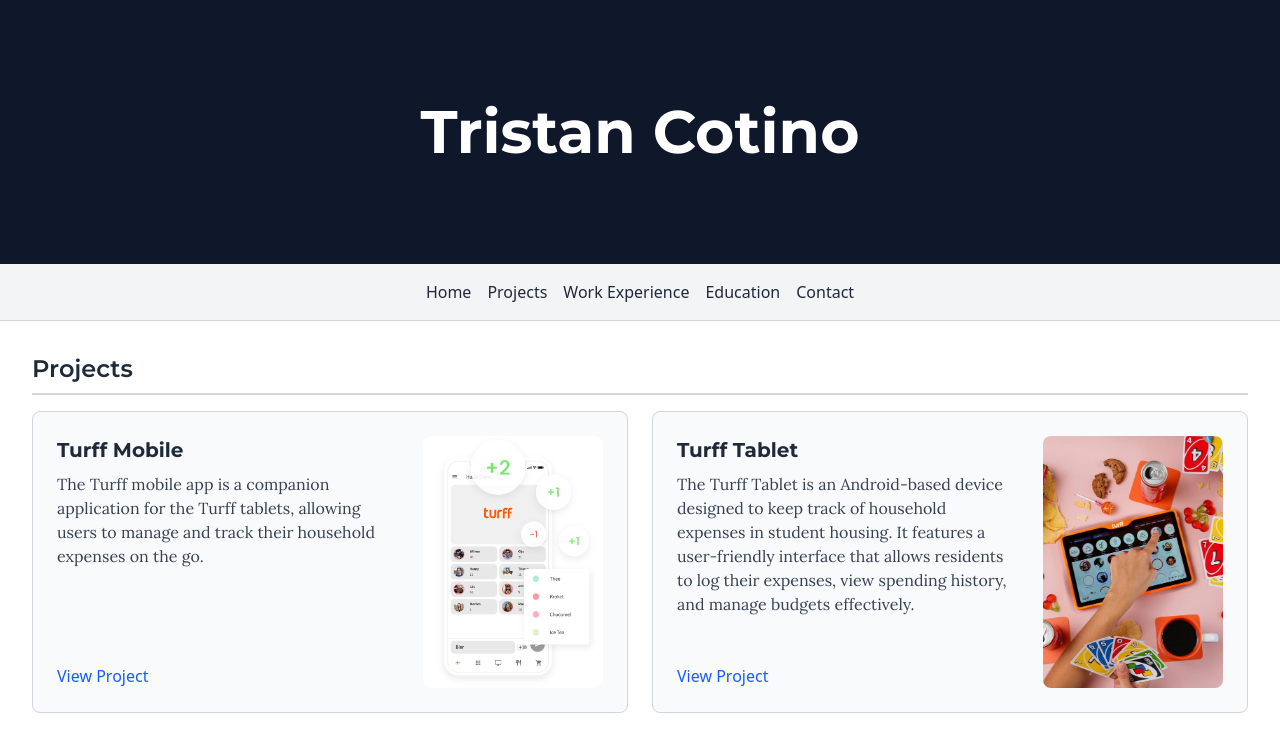
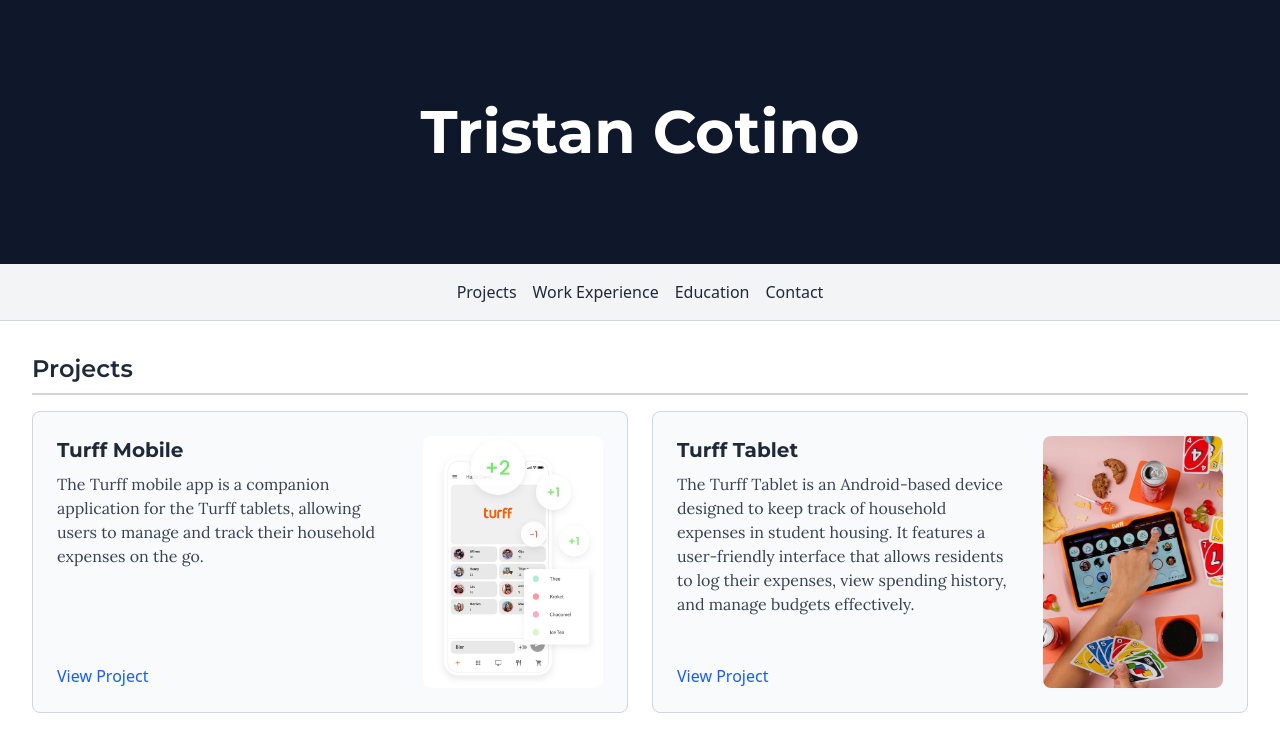
Before and after one commit to TrisCC/triscc.github.io, a SvelteKit app: page / in a window 1280 px wide. Shown: the top 735 px of the page. Built offline with nearby package versions, Linux system fonts and the light colour scheme.

Commit message:
Remove home button

```diff
--- a/src/routes/+page.svelte
+++ b/src/routes/+page.svelte
@@ -14,11 +14,6 @@
 	class="sticky top-0 z-10 bg-gray-100 dark:bg-gray-800 p-4 border-b border-gray-300 dark:border-gray-700"
 >
 	<nav class="flex justify-center gap-4">
-		<a
-			href="/"
-			class="text-gray-800 dark:text-gray-200 font-medium hover:text-blue-600 dark:hover:text-blue-400"
-			>Home</a
-		>
 		<a
 			href="#projects"
 			class="text-gray-800 dark:text-gray-200 font-medium hover:text-blue-600 dark:hover:text-blue-400"
```
